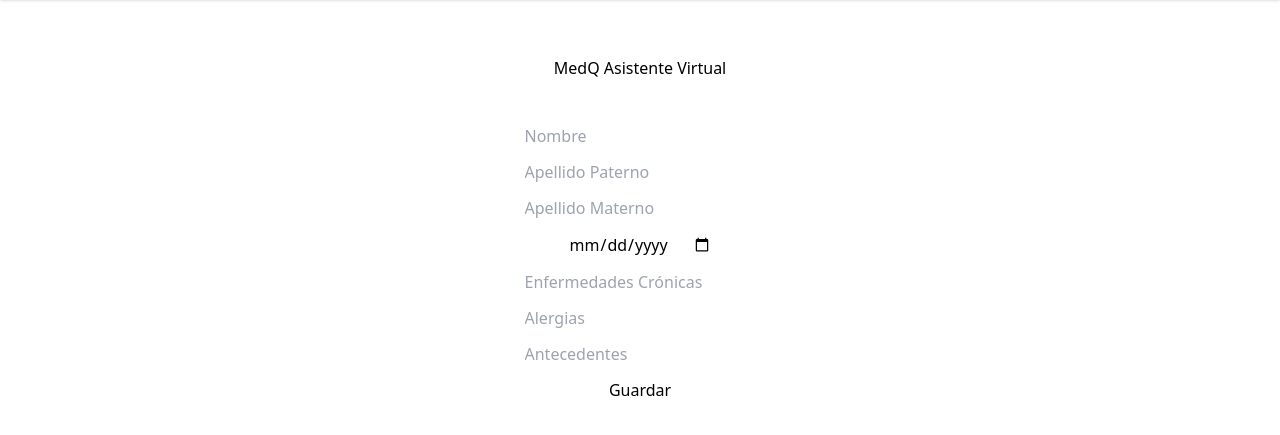
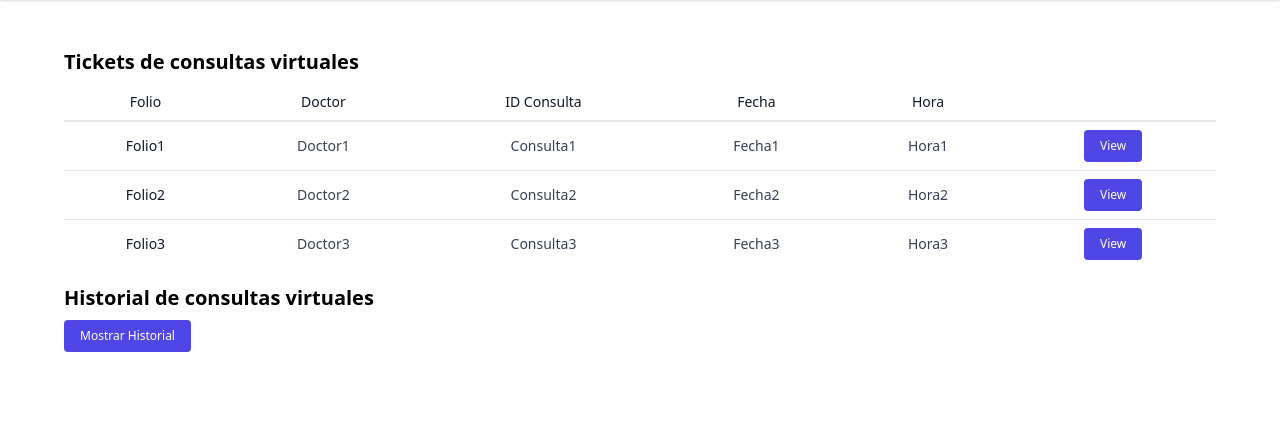
Before and after one commit to EliasE83/MedQ-AMV, a Flask app: page /consultas in a window 1280 px wide. Shown: the part 148-583 px from the top of the page. Run offline with Flask 3, Linux system fonts and the light colour scheme; some libraries are stand-ins or nearby versions.

Commit message:
CHANGE FILENAME
Cambio de nombre de consultas a registroFisico, creacion de nuevo archivo consultas que contiene las tablas

```diff
--- a/templates/consultas.html
+++ b/templates/consultas.html
@@ -2,57 +2,205 @@
 
 {% block body%}
 
+<div class="flex justify-center px-16">
+  <div class="container">
+      <div class="overflow-x-auto">
+        <!-- Div para citas pendientes -->
+        <div class="mb-4">
+          <h2 class="text-xl font-semibold mb-2">Tickets de consultas virtuales</h2>
 
-<div class="min-h-full">
+    <div class="overflow-x-auto">
+      <table class="min-w-full divide-y-2 divide-gray-200 bg-white text-sm">
+        <thead class="text-center">
+          <tr>
+            <th class="px-4 py-2 font-medium text-gray-900">
+              Folio
+            </th>
+            <th class="px-4 py-2 font-medium text-gray-900">
+              Doctor
+            </th>
+            <th class="px-4 py-2 font-medium text-gray-900">
+              ID Consulta
+            </th>
+            <th class="px-4 py-2 font-medium text-gray-900">
+              Fecha
+            </th>
+            <th class="px-4 py-2 font-medium text-gray-900">
+              Hora
+            </th>
+            <th class="px-4 py-2"></th>
+          </tr>
+        </thead>
 
+        <tbody class="text-center divide-y divide-gray-200">
+          <tr>
+            <td class="px-4 py-2 font-medium text-gray-900">
+              Folio1
+            </td>
+            <td class="px-4 py-2 text-gray-700">Doctor1</td>
+            <td class="px-4 py-2 text-gray-700">Consulta1</td>
+            <td class="px-4 py-2 text-gray-700">Fecha1</td>
+            <td class="px-4 py-2 text-gray-700">Hora1</td>
+            <td class="px-4 py-2">
+              <a
+                href="#"
+                class="inline-block rounded bg-indigo-600 px-4 py-2 text-xs font-medium text-white hover:bg-indigo-700"
+              >
+                View
+              </a>
+            </td>
+          </tr>
 
-<div class="overflow-x-auto">
+          <tr>
+            <td class="px-4 py-2 font-medium text-gray-900">
+              Folio2
+            </td>
+            <td class="px-4 py-2 text-gray-700">Doctor2</td>
+            <td class="px-4 py-2 text-gray-700">Consulta2</td>
+            <td class="px-4 py-2 text-gray-700">Fecha2</td>
+            <td class="px-4 py-2 text-gray-700">Hora2</td>
+            <td class="px-4 py-2">
+              <a
+                href="#"
+                class="inline-block rounded bg-indigo-600 px-4 py-2 text-xs font-medium text-white hover:bg-indigo-700"
+              >
+                View
+              </a>
+            </td>
+          </tr>
 
+          <tr>
+            <td class="px-4 py-2 font-medium text-gray-900">
+              Folio3
+            </td>
+            <td class="px-4 py-2 text-gray-700">Doctor3</td>
+            <td class="px-4 py-2 text-gray-700">Consulta3</td>
+            <td class="px-4 py-2 text-gray-700">Fecha3</td>
+            <td class="px-4 py-2 text-gray-700">Hora3</td>
+            <td class="px-4 py-2">
+              <a
+                href="#"
+                class="inline-block rounded bg-indigo-600 px-4 py-2 text-xs font-medium text-white hover:bg-indigo-700"
+              >
+                View
+              </a>
+            </td>
+          </tr>
+        </tbody>
+      </table>
+    </div>
+        </div>
 
-  <div class="row text-center">
-      <div class="col-md-12">
-          <div class="mb-2 mt-2">
-              <h1 class="page-header">
-                  MedQ Asistente Virtual
-              </h1>
+        <!-- Div para historial de citas -->
+        <div>
+          <h2 class="text-xl font-semibold mb-2">Historial de consultas virtuales</h2>
+          <button
+            id="toggleHistorial"
+            class="inline-block rounded bg-indigo-600 px-4 py-2 text-xs font-medium text-white hover:bg-indigo-700"
+          >
+            Mostrar Historial
+          </button>
+          <div id="historialTable" class="hidden">
+
+    <div class="overflow-x-auto">
+      <table class="min-w-full divide-y-2 divide-gray-200 bg-white text-sm">
+        <thead class="text-center">
+          <tr>
+            <th class="px-4 py-2 font-medium text-gray-900">
+              Folio
+            </th>
+            <th class="px-4 py-2 font-medium text-gray-900">
+              Doctor
+            </th>
+            <th class="px-4 py-2 font-medium text-gray-900">
+              ID Consulta
+            </th>
+            <th class="px-4 py-2 font-medium text-gray-900">
+              Fecha
+            </th>
+            <th class="px-4 py-2 font-medium text-gray-900">
+              Hora
+            </th>
+            <th class="px-4 py-2"></th>
+          </tr>
+        </thead>
+
+        <tbody class="text-center divide-y divide-gray-200">
+          <tr>
+            <td class="px-4 py-2 font-medium text-gray-900">
+              Folio1
+            </td>
+            <td class="px-4 py-2 text-gray-700">Doctor1</td>
+            <td class="px-4 py-2 text-gray-700">Consulta1</td>
+            <td class="px-4 py-2 text-gray-700">Fecha1</td>
+            <td class="px-4 py-2 text-gray-700">Hora1</td>
+            <td class="px-4 py-2">
+              <a
+                href="#"
+                class="inline-block rounded bg-indigo-600 px-4 py-2 text-xs font-medium text-white hover:bg-indigo-700"
+              >
+                View
+              </a>
+            </td>
+          </tr>
+
+          <tr>
+            <td class="px-4 py-2 font-medium text-gray-900">
+              Folio2
+            </td>
+            <td class="px-4 py-2 text-gray-700">Doctor2</td>
+            <td class="px-4 py-2 text-gray-700">Consulta2</td>
+            <td class="px-4 py-2 text-gray-700">Fecha2</td>
+            <td class="px-4 py-2 text-gray-700">Hora2</td>
+            <td class="px-4 py-2">
+              <a
+                href="#"
+                class="inline-block rounded bg-indigo-600 px-4 py-2 text-xs font-medium text-white hover:bg-indigo-700"
+              >
+                View
+              </a>
+            </td>
+          </tr>
+
+          <tr>
+            <td class="px-4 py-2 font-medium text-gray-900">
+              Folio3
+            </td>
+            <td class="px-4 py-2 text-gray-700">Doctor3</td>
+            <td class="px-4 py-2 text-gray-700">Consulta3</td>
+            <td class="px-4 py-2 text-gray-700">Fecha3</td>
+            <td class="px-4 py-2 text-gray-700">Hora3</td>
+            <td class="px-4 py-2">
+              <a
+                href="#"
+                class="inline-block rounded bg-indigo-600 px-4 py-2 text-xs font-medium text-white hover:bg-indigo-700"
+              >
+                View
+              </a>
+            </td>
+          </tr>
+        </tbody>
+      </table>
+    </div>
           </div>
-          <div class="mb-2 mt-2">
-              <form action="#" method="POST">
-                <div class="mb-3">
-                    <input type="text" class="form-control"  required readonly>
-                    <input type="text" class="form-control" name="Medico" hidden required readonly>
-                </div>
-                <div class="mb-3">
+        </div>
+      </div>
+    </div>
 
-                    <input type="text" class="form-control" name="txtNombre" placeholder="Nombre" required>
-                </div>
-                <div class="mb-3">
-                    <input type="text" class="form-control" name="txtAP" placeholder="Apellido Paterno" required>
-                </div>
-                <div class="mb-3">
-                    <input type="text" class="form-control" name="txtAM" placeholder="Apellido Materno" required>
-                </div>
-                <div class="mb-3">
-                    <input class="form-control" type="date" name="txtNacimiento" placeholder="Fecha de Nacimiento" required>
-                </div>
-                <div class="mb-3">
-                    <input class="form-control" type="text" name="txtEnfermedades" placeholder="Enfermedades Crónicas" required>
-                </div>
-                <div class="mb-3">
-                    <input class="form-control" type="text" name="txtAlergias" placeholder="Alergias" required>
-                </div>
-                <div class="mb-3">
-                    <input class="form-control" type="text" name="txtAntecedentes" placeholder="Antecedentes" required>
-                </div>
-                <div class="d-grid gap-2"><button type="submit" class="btn btn-outline-primary">Guardar</button></div>
+    <script>
+      // Script para ocultar/mostrar el historial al hacer clic en el botón
+      const toggleButton = document.getElementById("toggleHistorial");
+      const historialTable = document.getElementById("historialTable");
 
-            </form>
-          </div>
-      </div>
+      toggleButton.addEventListener("click", () => {
+        historialTable.classList.toggle("hidden");
+        if (historialTable.classList.contains("hidden")) {
+          toggleButton.textContent = "Mostrar Historial";
+        } else {
+          toggleButton.textContent = "Ocultar Historial";
+        }
+      });
+    </script>
   </div>
 
-  </div>
-</div>
-
-
 {% endblock %}
```
Also changed, not shown: templates/registroFisico.html (added, +58 -0 lines).
